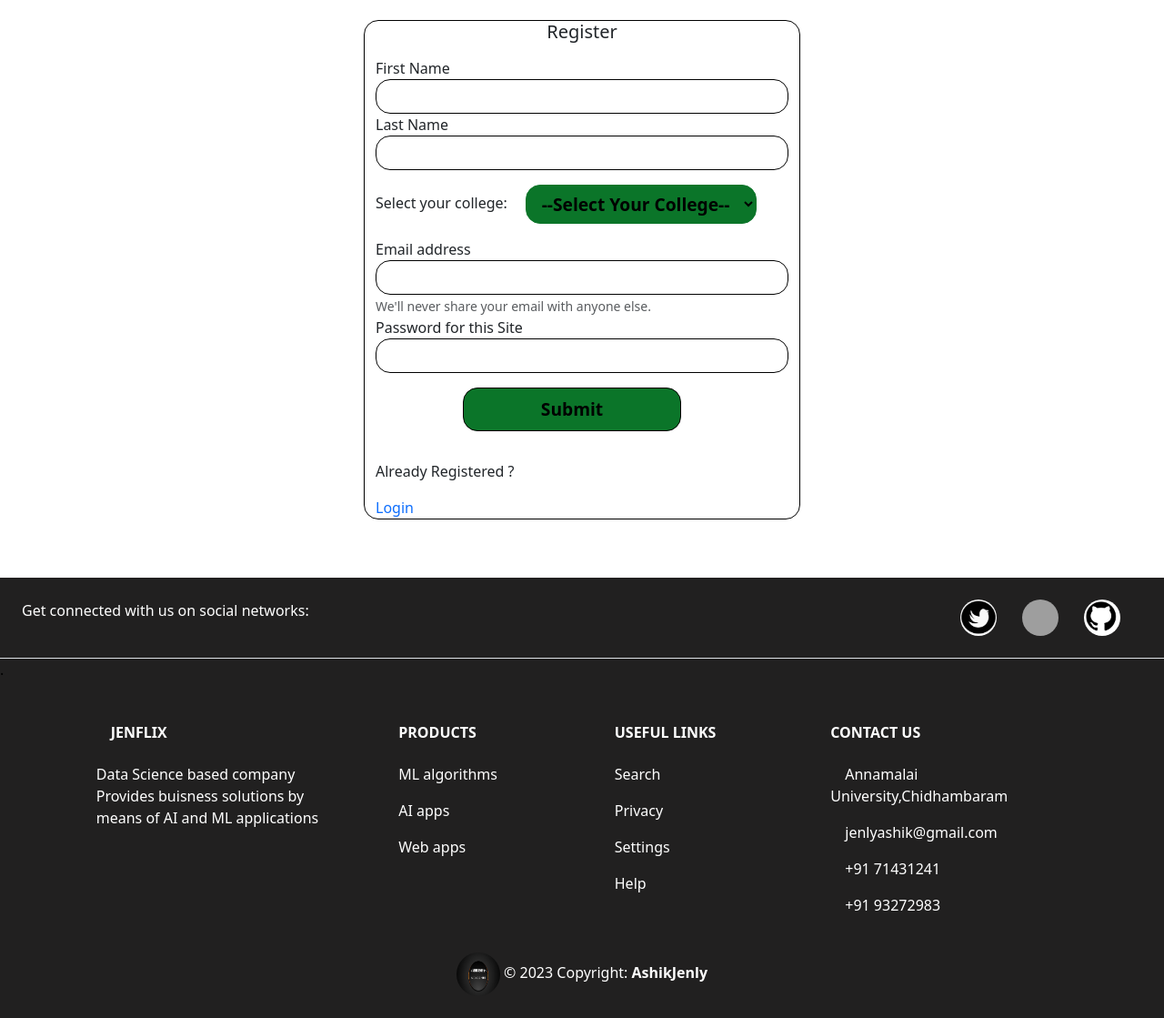
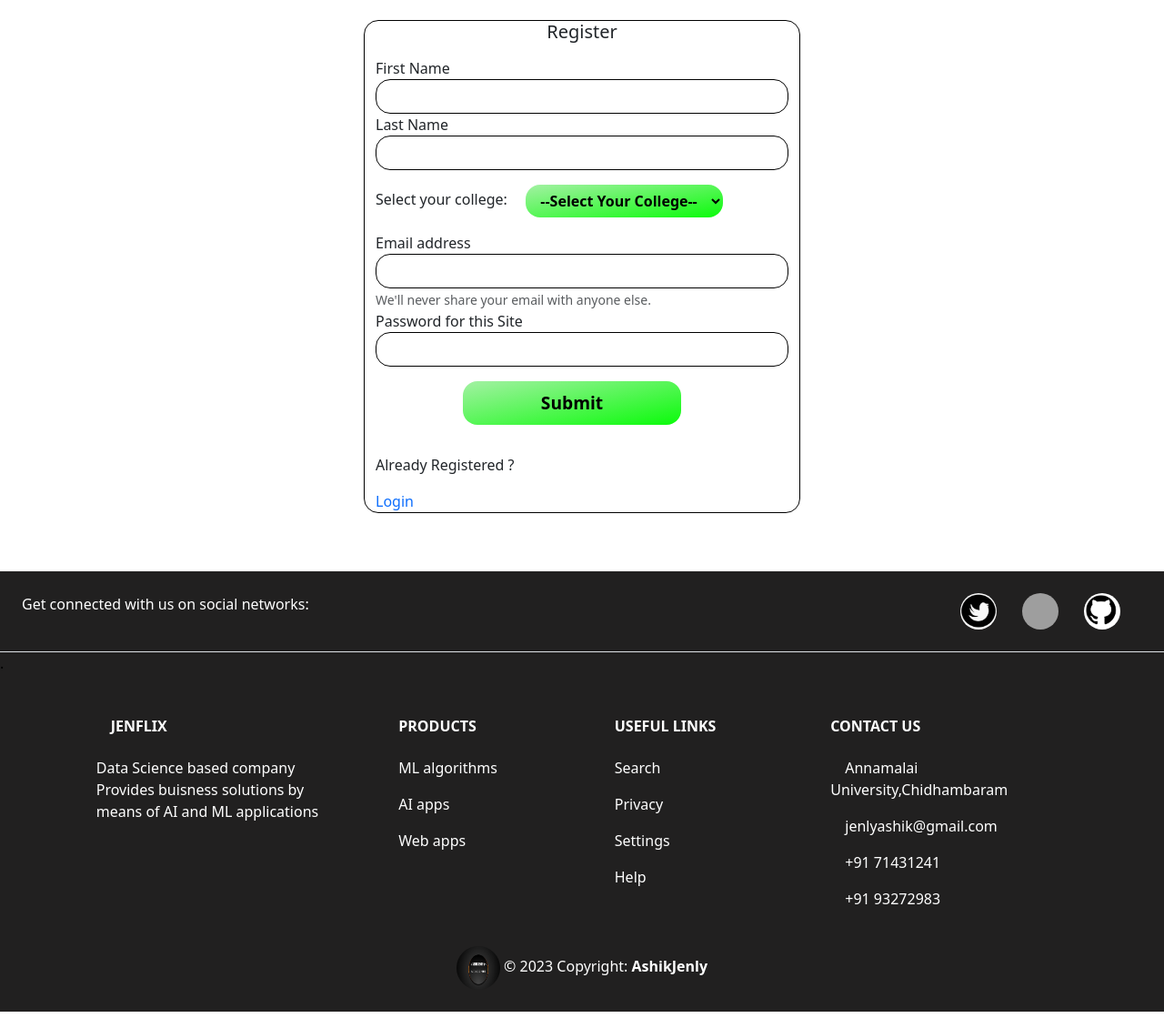
Before and after one commit to AshikJenly/PROJECTS, a Django app: page /Register/ in a window 1280 px wide. Shown: the part 74-1193 px from the top of the page at 91% size. Run offline with Django 3.2, Linux system fonts and the light colour scheme; parts of the project's set-up code (start-up, migrations or seed data) failed here and were passed over; some libraries are stand-ins or nearby versions; grey boxes are pictures that could not be loaded.

Commit message:
added color

```diff
--- a/PROJECT-1/UserInterface/Reccommender/templates/front/Register.html
+++ b/PROJECT-1/UserInterface/Reccommender/templates/front/Register.html
@@ -50,18 +50,43 @@
         /* display: flex; */
 
     }
+    .btn{
+      background-image: linear-gradient(
+        to bottom right,
+        rgb(163, 241, 163),
+        rgb(11, 251, 11)
+      );
+border-style: none;
+    }
+    .btn:hover{
+      color: black;
+      background-image: linear-gradient(
+        to bottom right,
+        rgb(110, 224, 110),
+        rgb(6, 205, 6)
+      );
+    }
    .btn-college{
     margin-left: 1rem;
     background-color: rgb(11, 117, 41);
         color: black;
         font-weight: bolder;
-        font-size: larger;
-        border-color: rgb(11, 117, 41);
+        font-size: 1rem;
+
+        background-image: linear-gradient(
+          to bottom right,
+          rgb(163, 241, 163),
+          rgb(11, 251, 11)
+        );
+        border-style: none;
 
    }
    .btn-college:hover{
-    border-color: rgb(11, 117, 41);
-        color: rgb(11, 117, 41);
+    background-image: linear-gradient(
+        to bottom right,
+        rgb(110, 224, 110),
+        rgb(6, 205, 6)
+      );
    }
    .top-p{
     margin-top: 6rem;
```
